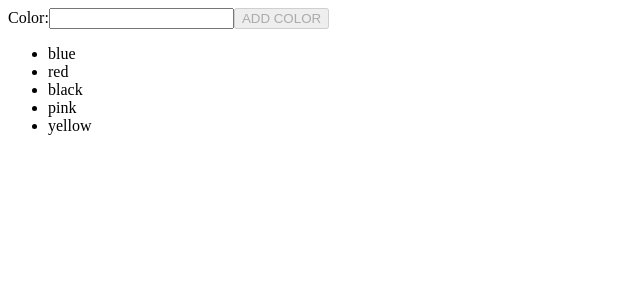
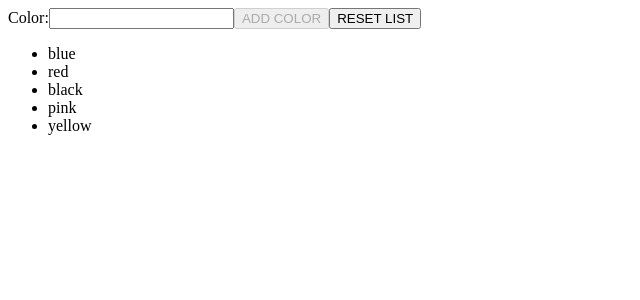
Before and after one commit to stefaniazocco/react-exercises, a React (Create React App) app: page / in a window 1280 px wide. Shown: the top 300 px of the page, without its empty margins (0-640 px from the left). Built offline with nearby package versions, Linux system fonts and the light colour scheme.

Commit message:
add reset button

```diff
--- a/src/TodoList.js
+++ b/src/TodoList.js
@@ -33,6 +33,11 @@ export class TodoList extends React.Component{
             input : ""
         })
     }
+    handleListReset = () => {
+        this.setState({
+            items: []
+        })
+    }
 
 
     render(){
@@ -47,6 +52,7 @@ export class TodoList extends React.Component{
                     />
                 </label>
                 <button onClick={this.handleFormSubmit} disabled={!this.state.newitem}>ADD COLOR</button>
+                <button onClick={this.handleListReset}>RESET LIST</button>
 
                 <ul>
                     {this.state.items.map((todo, index) => (
```
